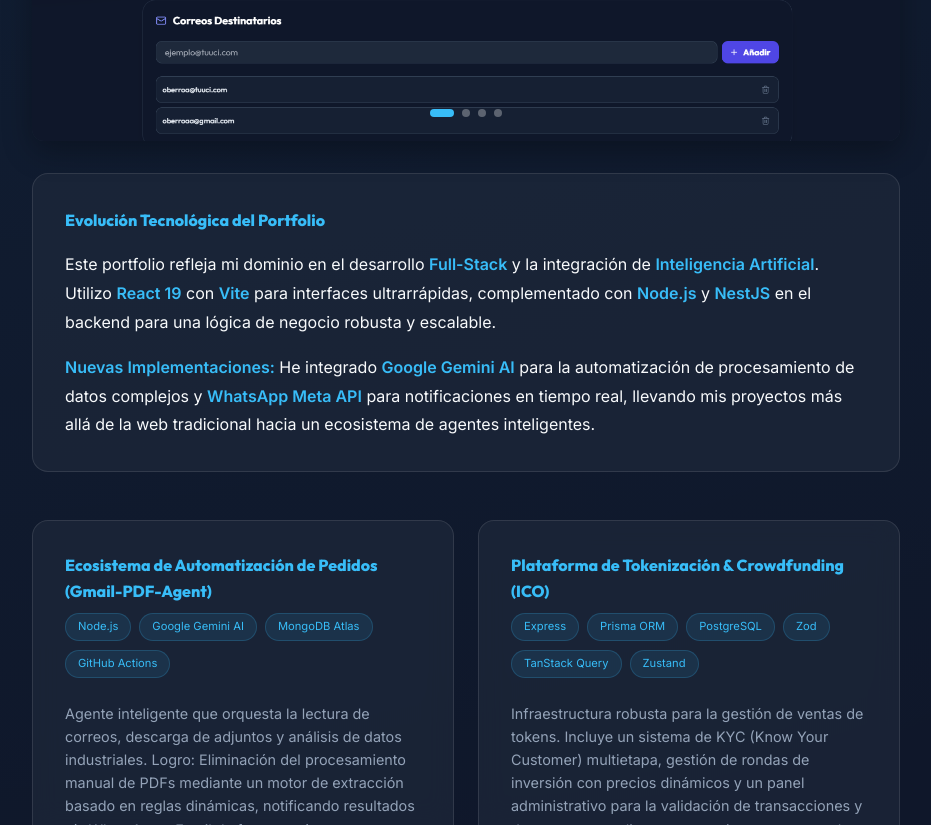
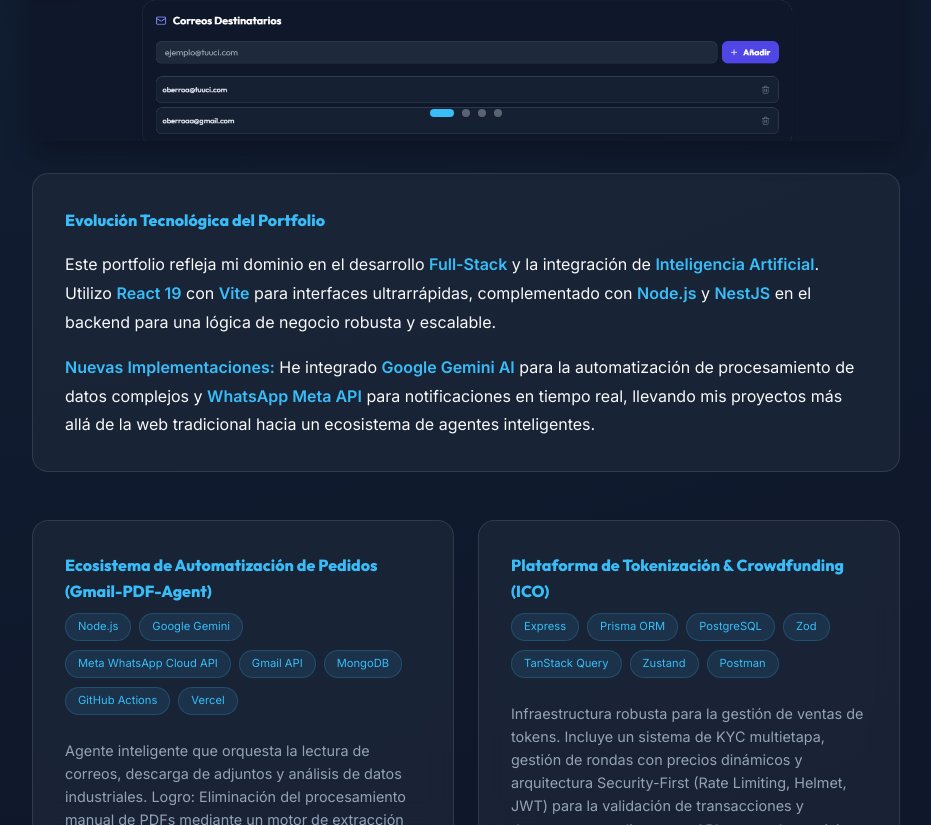
Before and after one commit to oberroaa/otoniel-portfolio, a React (Vite) app: page / in a window 1280 px wide. Shown: the part 1975-2800 px from the top of the page, without its empty margins (174-1105 px from the left). Built offline with nearby package versions, Linux system fonts and the light colour scheme.

Commit message:
feat: add initial Header and Skills components, and project data for portfolio.

```diff
--- a/src/components/Header.jsx
+++ b/src/components/Header.jsx
@@ -4,7 +4,7 @@
             <div style={{ marginBottom: "2rem" }}>
                 <span className="pill">Disponible para nuevos proyectos</span>
             </div>
-            <h1>OTONIEL BERROA ARIAS</h1>
+            <h1>OTONIEL BERROA</h1>
             <h2>Ingeniero de Software – Backend, Automatización & Sistemas Basados en Reglas</h2>
 
             <p style={{ fontSize: "1.1rem", color: "var(--text-muted)", maxWidth: "700px", margin: "1.5rem 0 2rem 0" }}>
--- a/src/components/Skills.jsx
+++ b/src/components/Skills.jsx
@@ -1,12 +1,12 @@
 export default function Skills() {
     const skillGroups = [
         { title: "Lenguajes", items: ["JavaScript (ES6+)", "TypeScript", "PHP", "MQL4", "HTML5", "CSS3"] },
-        { title: "Backend & Cloud", items: ["NestJS", "Node.js (Express)", "Prisma", "TypeORM", "Laravel", "Symfony", "GitHub Actions", "Vercel"] },
-        { title: "Inteligencia Artificial", items: ["Google Gemini API", "Análisis de Texto", "Automatización de IA"] },
-        { title: "Bases de Datos", items: ["PostgreSQL", "MySQL", "MongoDB Atlas", "SQL Server", "Oracle"] },
+        { title: "Backend & Cloud", items: ["NestJS", "Node.js (Express)", "Prisma", "TypeORM", "GitHub Actions", "Vercel", "Meta WhatsApp Cloud API", "Gmail API"] },
+        { title: "Inteligencia Artificial", items: ["Google Gemini Pro", "Agentes Autónomos", "Generación de Reglas con IA"] },
+        { title: "Bases de Datos", items: ["PostgreSQL", "MongoDB Atlas", "MySQL", "SQL Server"] },
         { title: "Frontend & UI", items: ["React 19", "Zustand", "TanStack Query", "Styled Components", "Tailwind CSS", "Vite"] },
         { title: "Mobile", items: ["Flutter", "Android Studio"] },
-        { title: "Herramientas & Patrones", items: ["Zod", "RxJS", "Git", "APIs REST", "JSON/JWT", "OAuth2", "PDF.js"] }
+        { title: "Herramientas & Patrones", items: ["Zod", "JWT", "OAuth2", "Helmet", "Express Rate Limit", "RxJS", "Git", "PDF.js"] }
     ];
 
     return (
--- a/src/data/projects.js
+++ b/src/data/projects.js
@@ -1,17 +1,17 @@
 export const projects = [
     {
         title: "Ecosistema de Automatización de Pedidos (Gmail-PDF-Agent)",
-        tech: "Node.js, Google Gemini AI, MongoDB Atlas, GitHub Actions",
+        tech: "Node.js, Google Gemini, Meta WhatsApp Cloud API, Gmail API, MongoDB, GitHub Actions, Vercel",
         image: "/projects-showcase/gmail-pdf-agent.png",
         description:
-            "Agente inteligente que orquesta la lectura de correos, descarga de adjuntos y análisis de datos industriales. Logro: Eliminación del procesamiento manual de PDFs mediante un motor de extracción basado en reglas dinámicas, notificando resultados vía WhatsApp y Email de forma autónoma."
+            "Agente inteligente que orquesta la lectura de correos, descarga de adjuntos y análisis de datos industriales. Logro: Eliminación del procesamiento manual de PDFs mediante un motor de extracción basado en reglas dinámicas coordinadas por un Admin Panel con IA (Gemini Pro), notificando resultados vía WhatsApp Oficial y Email de forma autónoma."
     },
     {
         title: "Plataforma de Tokenización & Crowdfunding (ICO)",
-        tech: "Express, Prisma ORM, PostgreSQL, Zod, TanStack Query, Zustand",
+        tech: "Express, Prisma ORM, PostgreSQL, Zod, TanStack Query, Zustand, Postman",
         image: "/projects-showcase/ico-platform.png",
         description:
-            "Infraestructura robusta para la gestión de ventas de tokens. Incluye un sistema de KYC (Know Your Customer) multietapa, gestión de rondas de inversión con precios dinámicos y un panel administrativo para la validación de transacciones y documentos mediante una arquitectura segura de servicios."
+            "Infraestructura robusta para la gestión de ventas de tokens. Incluye un sistema de KYC multietapa, gestión de rondas con precios dinámicos y arquitectura Security-First (Rate Limiting, Helmet, JWT) para la validación de transacciones y documentos mediante una API segura de servicios."
     },
     {
         title: "ChronoWar: Card Combat Arena",
```
